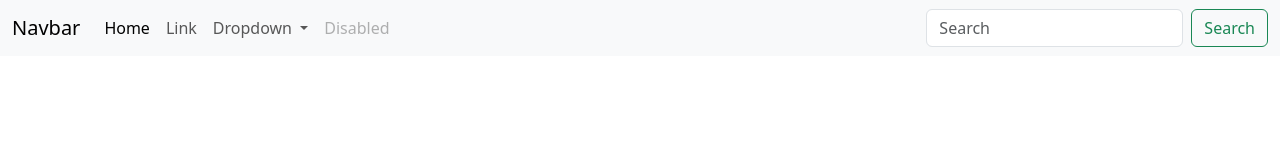
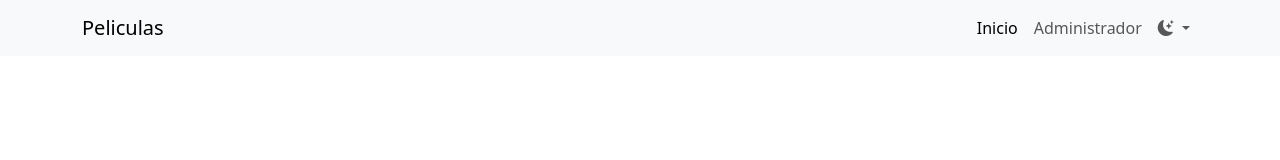
Before and after one commit to rollingcodeschool/CRUDPeliculas-c42i, a plain HTML site: page index.html in a window 1280 px wide. Drawn offline with nearby package versions, Linux system fonts and the light colour scheme.

Commit message:
agregamos las opciones necesarias en el navbar

```diff
--- a/index.html
+++ b/index.html
@@ -6,44 +6,36 @@
     <meta name="viewport" content="width=device-width, initial-scale=1.0">
     <!-- agregar las etiquetas metas -->
     <link href="https://cdn.jsdelivr.net/npm/bootstrap@5.3.0-alpha3/dist/css/bootstrap.min.css" rel="stylesheet" integrity="sha384-KK94CHFLLe+nY2dmCWGMq91rCGa5gtU4mk92HdvYe+M/SXH301p5ILy+dN9+nJOZ" crossorigin="anonymous">
+    <link rel="stylesheet" href="https://cdn.jsdelivr.net/npm/bootstrap-icons@1.10.4/font/bootstrap-icons.css">
     <link rel="stylesheet" href="css/style.css">
     <title>CRUDPeliculas</title>
 </head>
 <body>
     <header>
         <nav class="navbar navbar-expand-lg bg-body-tertiary">
-            <div class="container-fluid">
-              <a class="navbar-brand" href="#">Navbar</a>
+            <div class="container">
+              <a class="navbar-brand" href="index.html">Peliculas</a>
               <button class="navbar-toggler" type="button" data-bs-toggle="collapse" data-bs-target="#navbarSupportedContent" aria-controls="navbarSupportedContent" aria-expanded="false" aria-label="Toggle navigation">
                 <span class="navbar-toggler-icon"></span>
               </button>
               <div class="collapse navbar-collapse" id="navbarSupportedContent">
-                <ul class="navbar-nav me-auto mb-2 mb-lg-0">
+                <ul class="navbar-nav ms-auto mb-2 mb-lg-0">
                   <li class="nav-item">
-                    <a class="nav-link active" aria-current="page" href="#">Home</a>
+                    <a class="nav-link active" aria-current="page" href="index.html">Inicio</a>
                   </li>
                   <li class="nav-item">
-                    <a class="nav-link" href="#">Link</a>
+                    <a class="nav-link" href="pages/administrador.html">Administrador</a>
                   </li>
                   <li class="nav-item dropdown">
-                    <a class="nav-link dropdown-toggle" href="#" role="button" data-bs-toggle="dropdown" aria-expanded="false">
-                      Dropdown
-                    </a>
+                    <span class="nav-link dropdown-toggle" role="button" data-bs-toggle="dropdown" aria-expanded="false">
+                        <i class="bi bi-moon-stars-fill"></i>
+                    </span>
                     <ul class="dropdown-menu">
-                      <li><a class="dropdown-item" href="#">Action</a></li>
-                      <li><a class="dropdown-item" href="#">Another action</a></li>
-                      <li><hr class="dropdown-divider"></li>
-                      <li><a class="dropdown-item" href="#">Something else here</a></li>
+                      <li><button class="dropdown-item"><i class="bi bi-brightness-high-fill"></i> Light</button></li>
+                      <li><button class="dropdown-item"><i class="bi bi-moon-stars-fill"></i> Dark</button></li>
                     </ul>
                   </li>
-                  <li class="nav-item">
-                    <a class="nav-link disabled">Disabled</a>
-                  </li>
                 </ul>
-                <form class="d-flex" role="search">
-                  <input class="form-control me-2" type="search" placeholder="Search" aria-label="Search">
-                  <button class="btn btn-outline-success" type="submit">Search</button>
-                </form>
               </div>
             </div>
           </nav>
```
